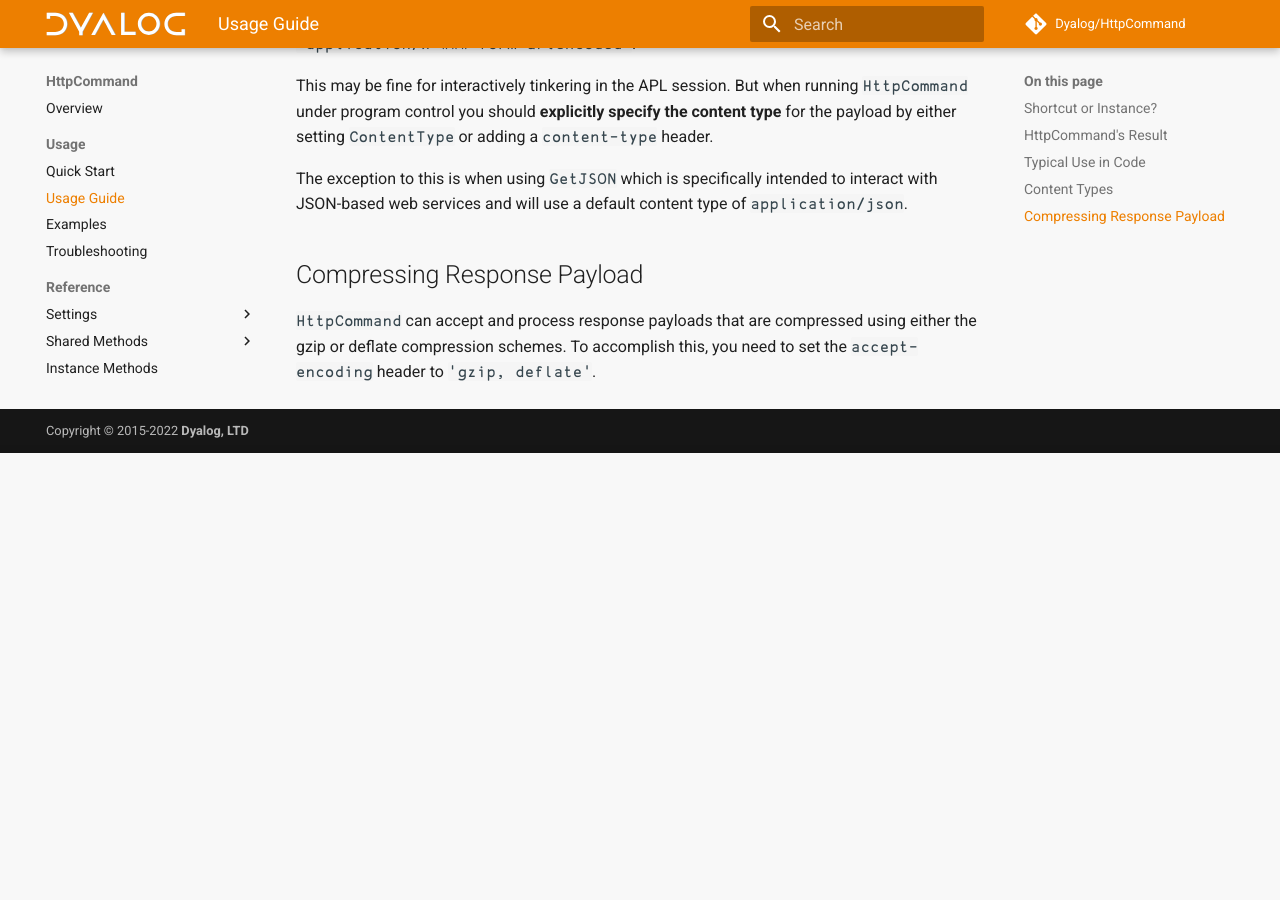
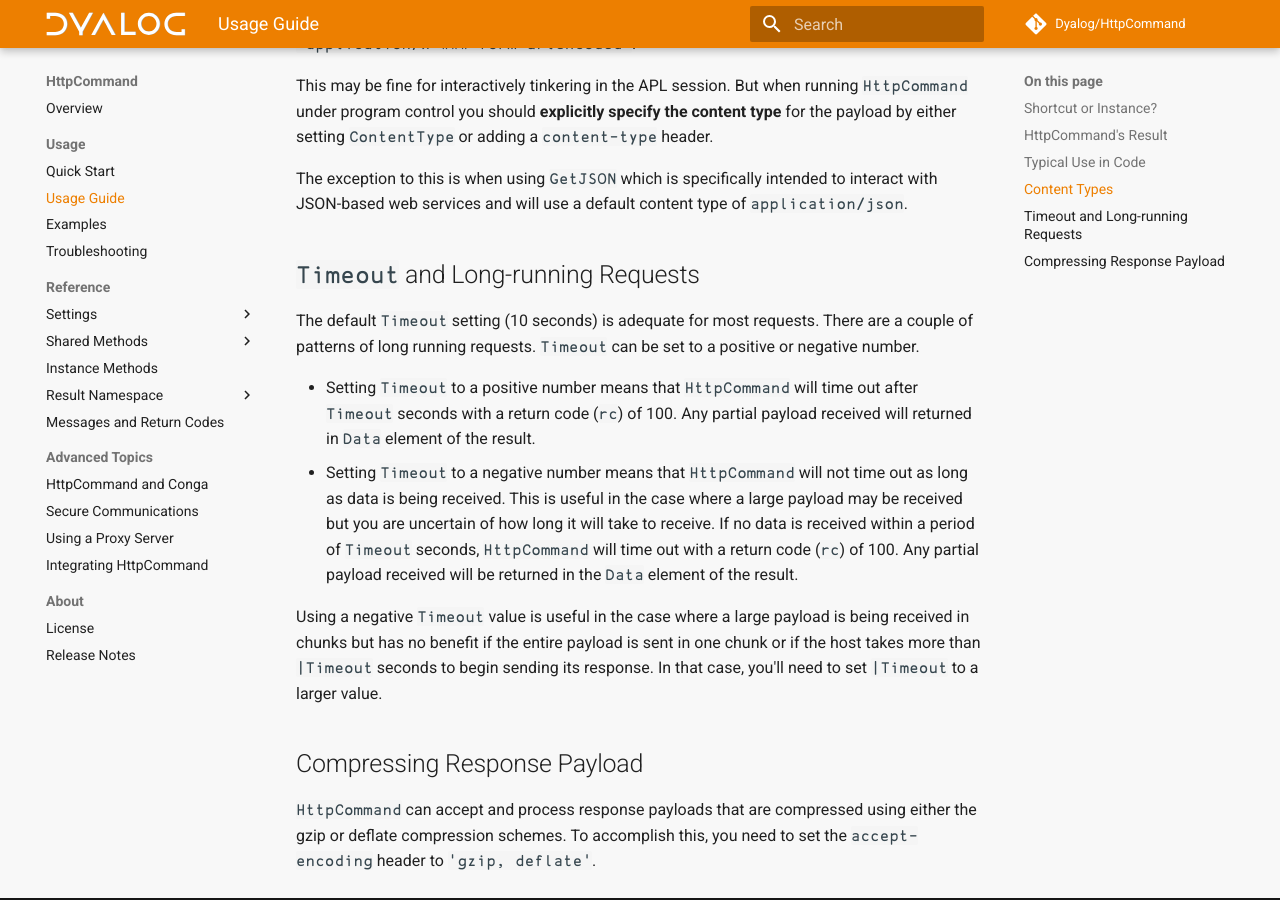
Before and after one commit to Dyalog/HttpCommand, an MkDocs documentation site: the page built from docs/userguide.md, in a window 1280 px wide and 900 px high, scrolled down 2096 px. Built offline with MkDocs 1.6.1 and Material for MkDocs 9.7.7, drawn with Linux system fonts in a browser that asks for light colours; comment, search, counter and statistics services are not loaded; before the commit the page ends 2549 px from its top, so only the background shows below that.

Commit message:
Fix Issue #15

```diff
--- a/apl-package.json
+++ b/apl-package.json
@@ -16,5 +16,5 @@
   project_url: "https://github.com/Dyalog/HttpCommand",
   source: "source/HttpCommand.dyalog",
   tags: "mac-os,windows,linux,http,dyalog,pi",
-  version: "5.1.13",
+  version: "5.1.14",
 }
--- a/docs/userguide.md
+++ b/docs/userguide.md
@@ -54,5 +54,13 @@ This may be fine for interactively tinkering in the APL session. But when runnin
 
 The exception to this is when using `GetJSON` which is specifically intended to interact with JSON-based web services and will use a default content type of `application/json`.
 
+## `Timeout` and Long-running Requests
+The default `Timeout` setting (10 seconds) is adequate for most requests. There are a couple of patterns of long running requests.  `Timeout` can be set to a positive or negative number.
+
+- Setting `Timeout` to a positive number means that `HttpCommand` will time out after `Timeout` seconds with a return code (`rc`) of 100.  Any partial payload received will returned in `Data` element of the result.
+- Setting `Timeout` to a negative number means that `HttpCommand` will not time out as long as data is being received.  This is useful in the case where a large payload may be received but you are uncertain of how long it will take to receive. If no data is received within a period of `Timeout` seconds, `HttpCommand` will time out with a return code (`rc`) of 100. Any partial payload received will be returned in the `Data` element of the result.
+
+Using a negative `Timeout` value is useful in the case where a large payload is being received in chunks but has no benefit if the entire payload is sent in one chunk or if the host takes more than `|Timeout` seconds to begin sending its response. In that case, you'll need to set `|Timeout` to a larger value.
+
 ## Compressing Response Payload ##
 `HttpCommand` can accept and process response payloads that are compressed using either the gzip or deflate compression schemes. To accomplish this, you need to set the `accept-encoding` header to `'gzip, deflate'`.
```
Also changed, not shown: 1 other file.
